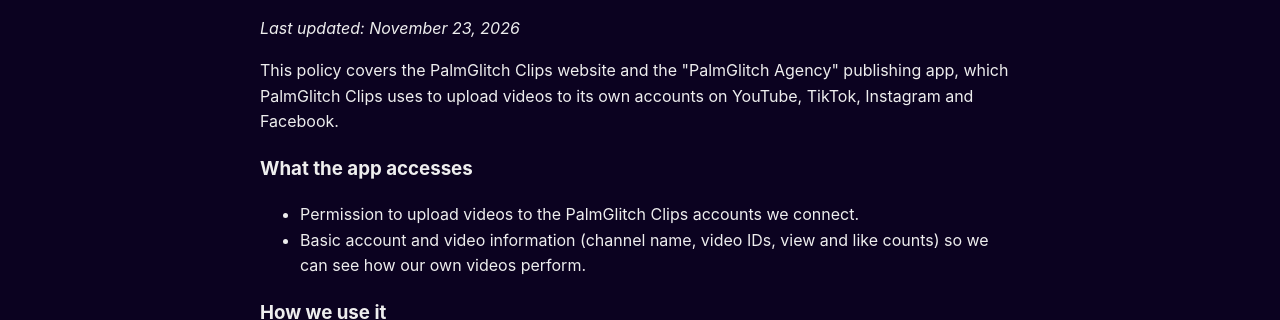
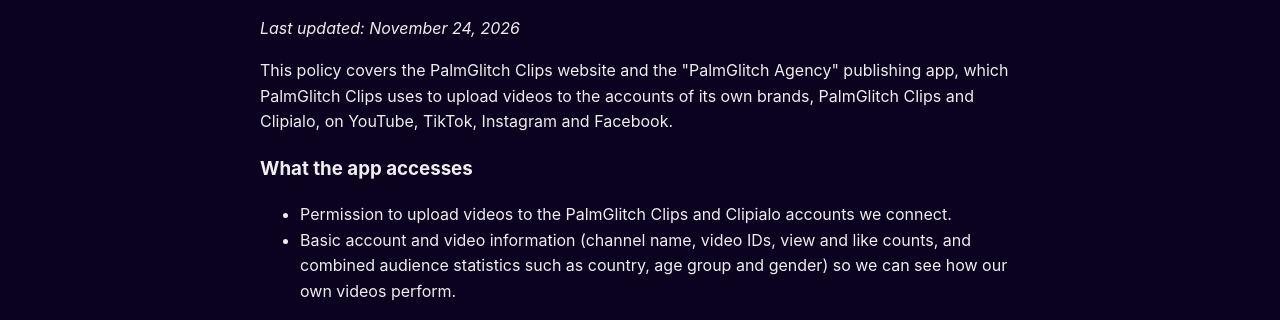
Before and after one commit to stalkigram/palmglitchclips-site, a plain HTML site: page privacy.html in a window 1280 px wide. Shown: the part 449-769 px from the top of the page. Drawn offline with Linux system fonts and the light colour scheme.

Commit message:
Add files via upload

```diff
--- a/privacy.html
+++ b/privacy.html
@@ -1,9 +1,9 @@
 <!doctype html><html lang=en><head><meta charset=utf-8><meta name=viewport content="width=device-width,initial-scale=1"><title>Privacy Policy · PalmGlitch Clips</title><link rel=icon href=logo.png><style>body{margin:0;background:#0b0220;color:#eee;font-family:-apple-system,"Avenir Next",Helvetica,sans-serif;line-height:1.6}a{color:#ff9a3c}main{max-width:760px;margin:auto;padding:40px 22px}h1,h2{color:#fff}header{text-align:center;padding:40px 20px;background:radial-gradient(ellipse at 50% 120%,#7a1a7a,#2b0a52 50%,#0b0220 85%)}header img{width:140px;border-radius:50%;box-shadow:0 0 40px #ff2bd677}nav a{margin:0 10px}footer{text-align:center;color:#888;font-size:14px;padding:30px}.links a{display:inline-block;margin:6px;padding:10px 18px;border:1px solid #ff2bd6;border-radius:24px;color:#fff;text-decoration:none}</style></head><body><header><a href=index.html><img src=logo.png alt="PalmGlitch Clips logo"></a><h1>PalmGlitch Clips</h1><nav><a href=index.html>Home</a><a href=privacy.html>Privacy Policy</a><a href=terms.html>Terms</a></nav></header><main>
-<h2>Privacy Policy</h2><p><em>Last updated: November 23, 2026</em></p>
-<p>This policy covers the PalmGlitch Clips website and the "PalmGlitch Agency" publishing app, which PalmGlitch Clips uses to upload videos to its own accounts on YouTube, TikTok, Instagram and Facebook.</p>
+<h2>Privacy Policy</h2><p><em>Last updated: November 24, 2026</em></p>
+<p>This policy covers the PalmGlitch Clips website and the "PalmGlitch Agency" publishing app, which PalmGlitch Clips uses to upload videos to the accounts of its own brands, PalmGlitch Clips and Clipialo, on YouTube, TikTok, Instagram and Facebook.</p>
 <h3>What the app accesses</h3>
-<ul><li>Permission to upload videos to the PalmGlitch Clips accounts we connect.</li>
-<li>Basic account and video information (channel name, video IDs, view and like counts) so we can see how our own videos perform.</li></ul>
+<ul><li>Permission to upload videos to the PalmGlitch Clips and Clipialo accounts we connect.</li>
+<li>Basic account and video information (channel name, video IDs, view and like counts, and combined audience statistics such as country, age group and gender) so we can see how our own videos perform.</li></ul>
 <h3>How we use it</h3>
 <p>Only to publish our own clips and read our own performance numbers. We do not sell, share or rent any data, and we do not use it for advertising.</p>
 <h3>Storage and security</h3>
```
